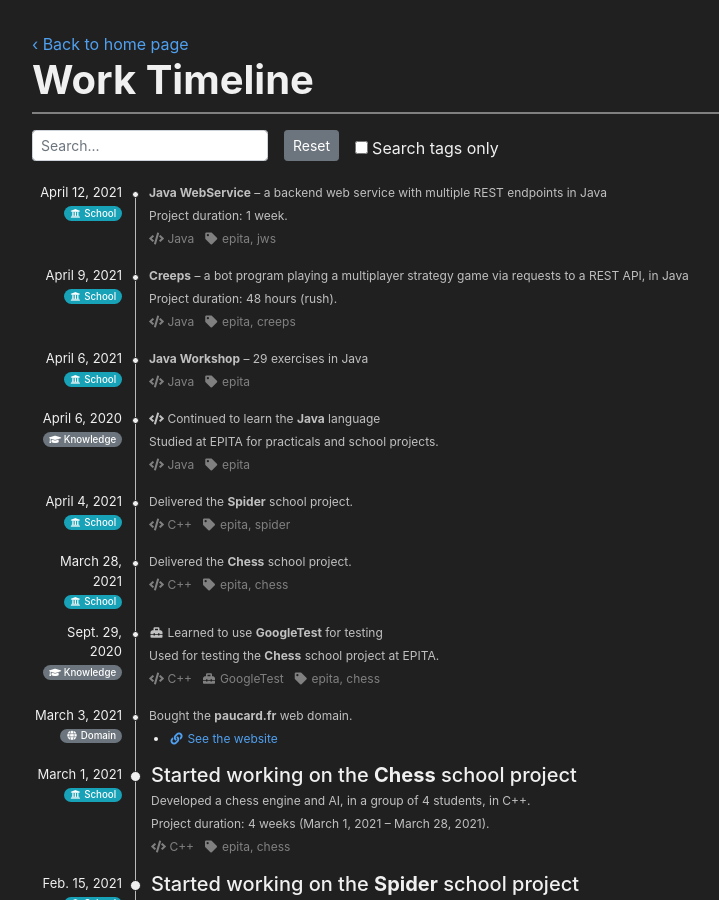
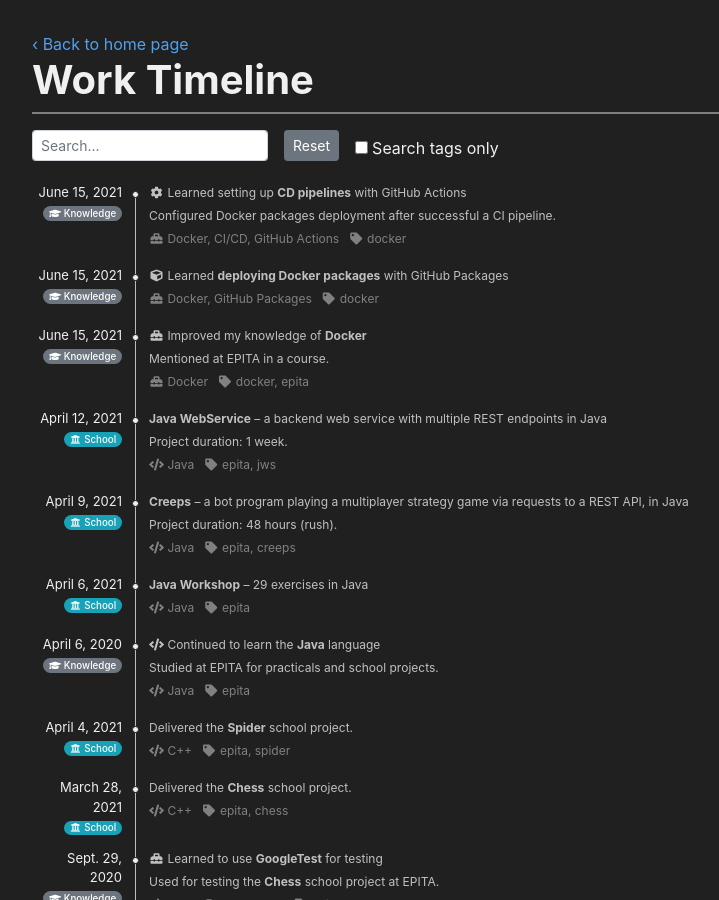
Before and after one commit to matiboux/matiboux.me, a Jekyll site: the page built from timeline.html, in a window 1280 px wide and 900 px high. Shown: the whole window, without its empty margins (53-772 px from the left). Built offline with Jekyll 4.4.1, drawn with Linux system fonts in a browser that asks for light colours; nearby versions of some CDN libraries; some of the changed text lies outside the part shown.

Commit message:
Add new knowledge on Docker in timeline.yml

```diff
--- a/_data/timeline.yml
+++ b/_data/timeline.yml
@@ -12,6 +12,29 @@
   # libraries: []
   # tags: []
 
+
+- description:
+  - <i class="fas fa-cog fa-fw"></i> Learned setting up <b>CD pipelines</b> with GitHub Actions
+  - Configured Docker packages deployment after successful a CI pipeline.
+  date: June 15, 2021
+  tools: [Docker, CI/CD, GitHub Actions]
+  category: knowledge
+  tags: [docker]
+
+- description:
+  - <i class="fas fa-cube fa-fw"></i> Learned <b>deploying Docker packages</b> with GitHub Packages
+  date: June 15, 2021
+  tools: [Docker, GitHub Packages]
+  category: knowledge
+  tags: [docker]
+
+- description:
+  - <i class="fas fa-toolbox fa-fw"></i> Improved my knowledge of <b>Docker</b>
+  - Mentioned at EPITA in a course.
+  date: June 15, 2021
+  tools: [Docker]
+  category: knowledge
+  tags: [docker, epita]
 
 - description:
   - <b>Java WebService</b> – a backend web service with multiple REST endpoints in Java
@@ -377,7 +400,7 @@
   category: knowledge
   tags: [griffith]
 
-- description: <i class="fas fa-toolbox fa-fw"></i> Learned to use <b>Docker</b>
+- description: <i class="fas fa-toolbox fa-fw"></i> Introduced to <b>Docker</b>
   date: Dec. 28, 2019
   tools: [Docker]
   category: knowledge
```
